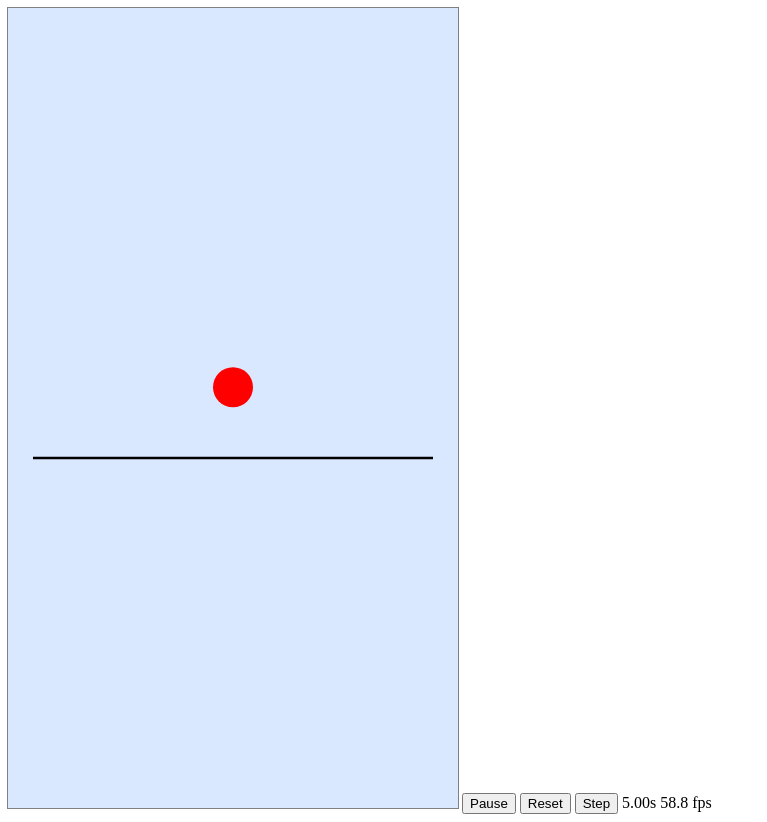
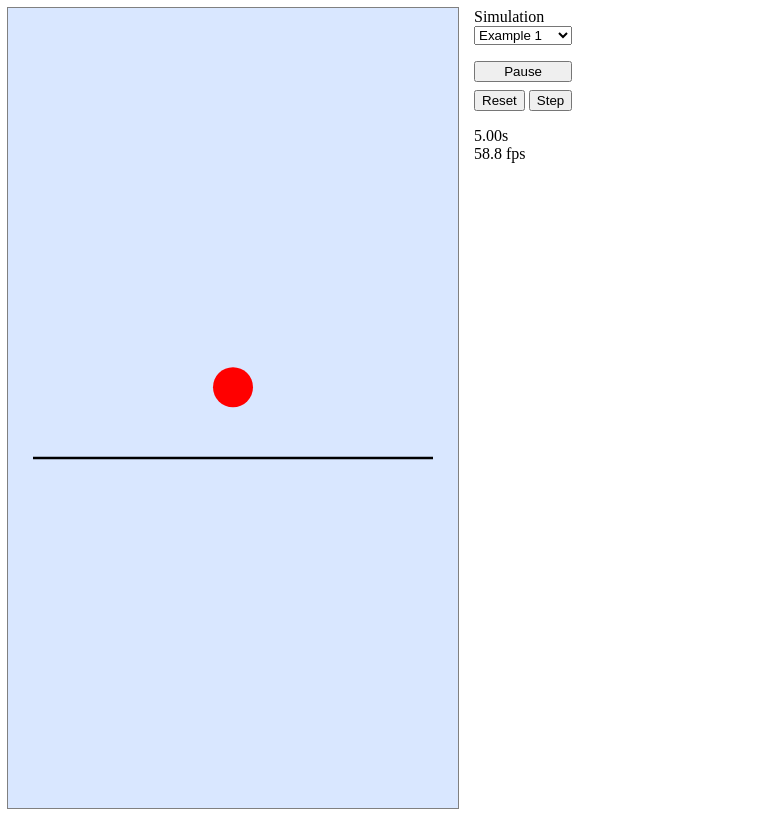
Before and after one commit to Romejanic/tiktok-physics-visuals, a website built with Vite: page index.html in a window 1280 px wide. Shown: the whole page, without its empty margins (0-767 px from the left). Built offline with nearby package versions, Linux system fonts and the light colour scheme.

Commit message:
Dev page styling, add simulation dropdown

```diff
--- a/index.html
+++ b/index.html
@@ -4,19 +4,25 @@
     <title>Tiktok Physics Vis - Dev Mode</title>
     <meta charset="UTF-8" />
     <meta name="viewport" content="width=device-width, initial-scale=1.0" />
-    <style>
-        canvas {
-            outline: 1px solid gray;
-        }
-    </style>
 </head>
 <body>
     <canvas id="output"></canvas>
-    <button id="pauseBtn">Pause</button>
-    <button id="resetBtn">Reset</button>
-    <button id="stepBtn">Step</button>
-    <span id="timer">0.00s</span>
-    <span id="fps">30.0 fps</span>
+    <div class="controls">
+        <label for="sim">Simulation</label>
+        <select id="sim">
+            <option value="example1" selected>Example 1</option>
+            <option value="example2">Example 2</option>
+        </select>
+        <div class="buttons">
+            <div class="wide-btn">
+                <button id="pauseBtn">Pause</button>
+            </div>
+            <button id="resetBtn">Reset</button>
+            <button id="stepBtn">Step</button>
+        </div>
+        <span id="timer">0.00s</span>
+        <span id="fps">30.0 fps</span>
+    </div>
 
     <!-- load script from vite -->
     <script type="module" src="/src/dev.ts"></script>
--- /dev/null
+++ b/src/dev.css
@@ -0,0 +1,26 @@
+canvas {
+    outline: 1px solid gray;
+}
+
+body {
+    display: flex;
+    flex-direction: row;
+}
+
+.controls {
+    display: flex;
+    flex-direction: column;
+    margin-left: 1rem;
+}
+
+.buttons {
+    margin: 1rem 0;
+}
+
+.wide-btn {
+    margin-bottom: 0.5rem;
+}
+
+.wide-btn button {
+    width: 100%;
+}
--- a/src/dev.ts
+++ b/src/dev.ts
@@ -1,6 +1,7 @@
 import BouncingBall from "./simulations/bouncing_ball";
 import config from "./config.json";
 import Graphics from "./drawing";
+import "./dev.css";
 
 // grab UI elements
 const canvas = document.getElementById("output") as HTMLCanvasElement;
```
